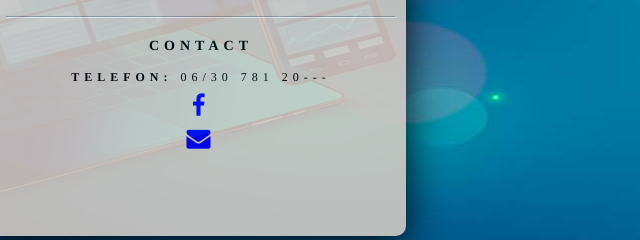
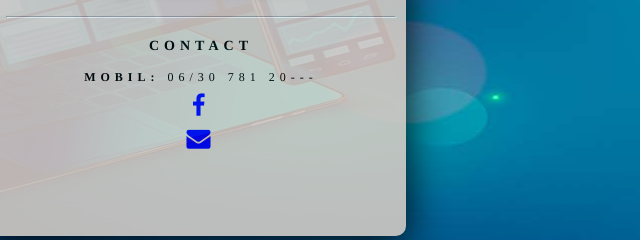
Before and after one commit to donatrecsi/profile-card, a plain HTML site: page index.html in a window 1280 px wide. Shown: the part 399-639 px from the top of the page, 444-1084 px from the left. Drawn offline with Linux system fonts and the light colour scheme.

Commit message:
little changed

```diff
--- a/index.html
+++ b/index.html
@@ -24,7 +24,7 @@
     <div class="links">
       <h3>Contact</h3>
       <ul>
-		  <li><strong>Telefon: </strong> 06/30 781 20---</li>
+		  <li><strong>Mobil: </strong> 06/30 781 20---</li>
         <li><a href="https://www.facebook.com/donat.recsi" target="_blank"><i class="fa fa-facebook fa-2x" aria-hidden="true"></i></a></li>
         <li><a href="mailto:recsidonat@gmail.com" target="_blank"><i class="fa fa-envelope fa-2x" aria-hidden="true"></i></a></li>
       </ul>
```
